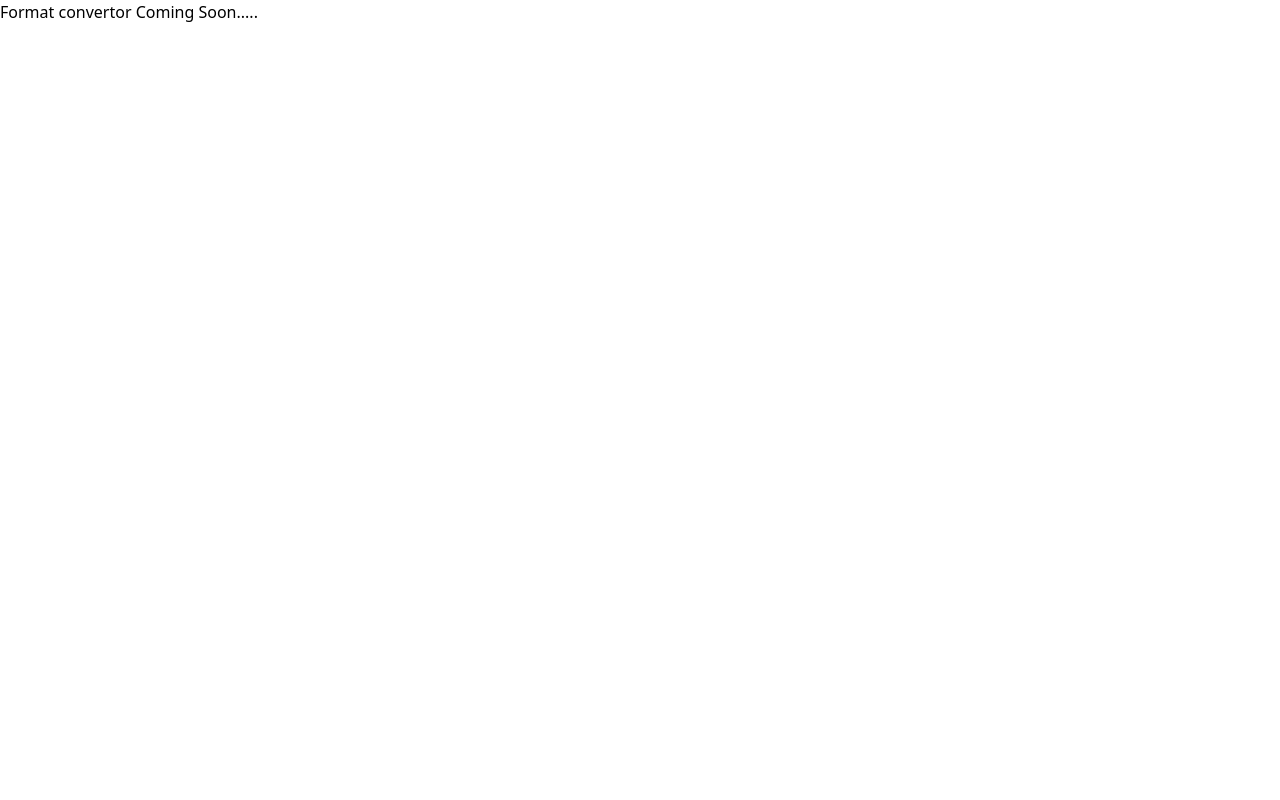
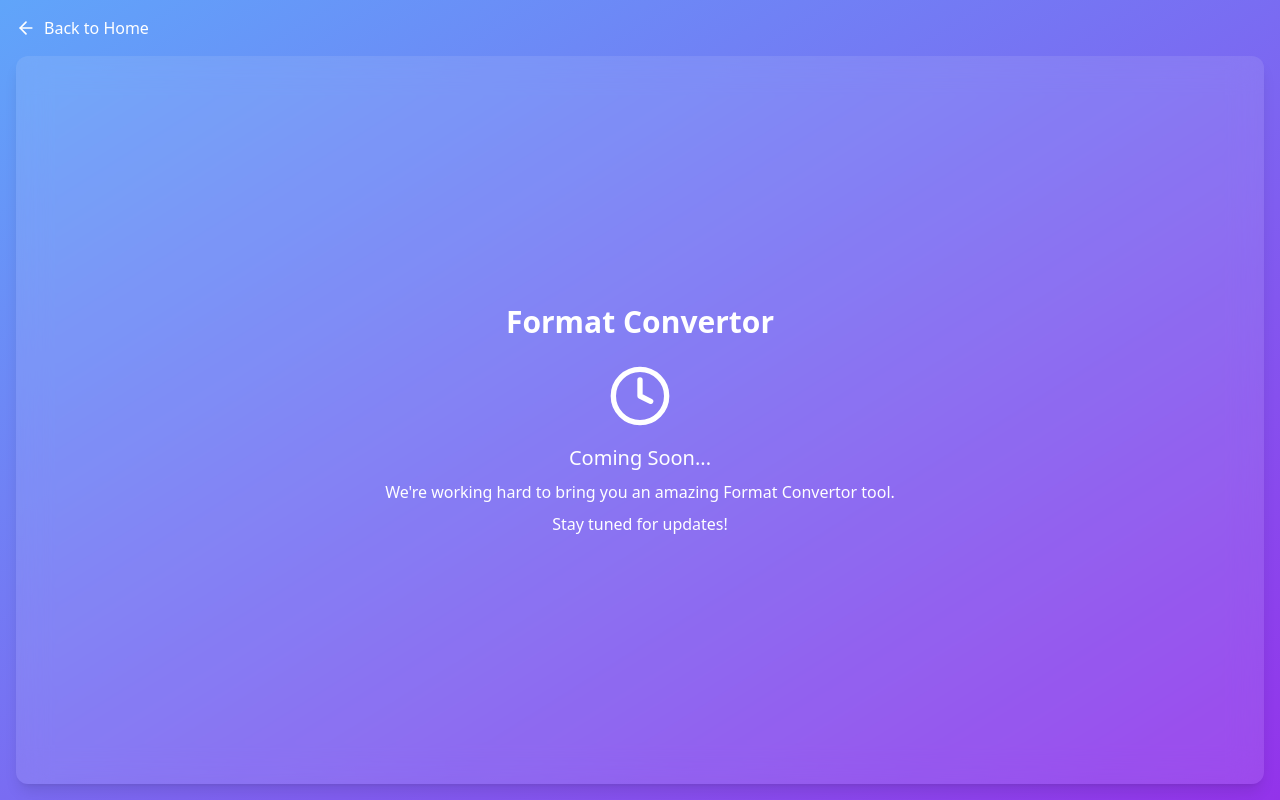
Before and after one commit to AmanYadav007/QuickSideTool, a React (Create React App) app: page /convert-tool in a window 1280 px wide. Built offline with nearby package versions, Linux system fonts and the light colour scheme.

Commit message:
upadted format convert comming soon

```diff
--- a/src/components/FormatConvertor.jsx
+++ b/src/components/FormatConvertor.jsx
@@ -1,10 +1,30 @@
 import React from 'react';
+import { Link } from 'react-router-dom';
+import { ArrowLeft, Clock } from 'lucide-react';
 
 const FormatConvertor = () => {
   return (
-   <>
-    Format convertor Coming Soon.....
-   </>
+    <div className="min-h-screen flex flex-col bg-gradient-to-br from-blue-400 to-purple-600 p-4">
+      <Link to="/" className="text-white mb-4 flex items-center">
+        <ArrowLeft className="mr-2" size={20} />
+        Back to Home
+      </Link>
+      <div className="bg-white bg-opacity-10 rounded-xl shadow-lg backdrop-filter backdrop-blur-lg p-6 flex-grow flex flex-col justify-center items-center">
+        <h1 className="text-3xl font-bold text-white mb-6">Format Convertor</h1>
+        <div className="flex flex-col items-center">
+          <Clock className="text-white mb-4" size={64} />
+          <p className="text-xl text-white text-center">
+            Coming Soon...
+          </p>
+          <p className="text-md text-white text-center mt-2">
+            We're working hard to bring you an amazing Format Convertor tool.
+          </p>
+          <p className="text-md text-white text-center mt-2">
+            Stay tuned for updates!
+          </p>
+        </div>
+      </div>
+    </div>
   );
 };
 
```
